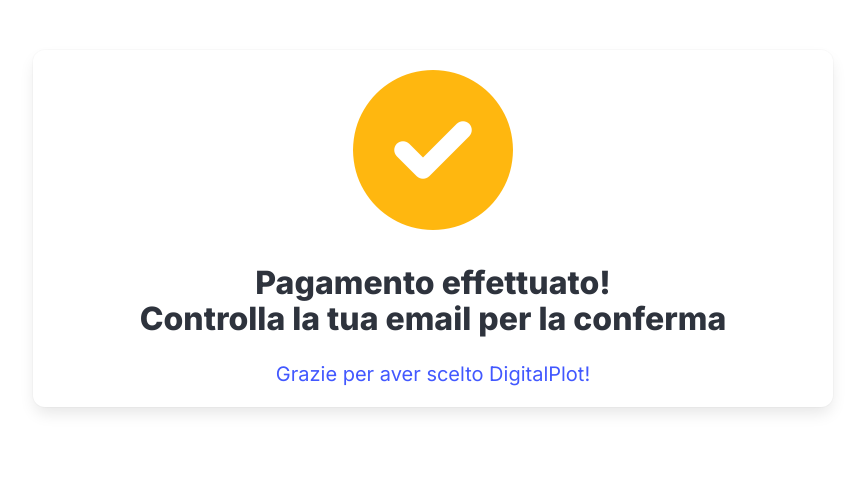
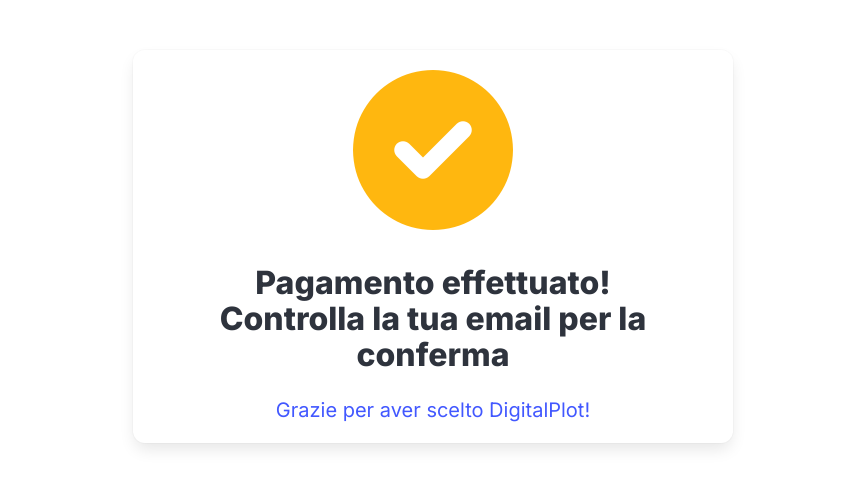
Before and after one commit to maikuITA/DigitalPlot, a PHP site: page /Progetto/Smarty/skeleton/confermapagamento.html in a window 1280 px wide. Shown: the part 76-564 px from the top of the page, without its empty margins (207-1072 px from the left). Run offline with PHP 8.4, Linux system fonts and the light colour scheme; some libraries are stand-ins or nearby versions.

Commit message:
Many fixes

```diff
--- a/Progetto/Smarty/skeleton/confermapagamento.css
+++ b/Progetto/Smarty/skeleton/confermapagamento.css
@@ -9,7 +9,7 @@
 
 .body-container > .card {
     width: 100%;
-    max-width: 800px;
+    max-width: 600px;
     height: 100%;
     max-height: inherit;
     display: flex;
--- a/Progetto/Smarty/skeleton/error404.css
+++ b/Progetto/Smarty/skeleton/error404.css
@@ -9,7 +9,7 @@
 
 .body-container > .card {
     width: 100%;
-    max-width: 800px;
+    max-width: 600px;
     height: 100%;
     max-height: inherit;
     display: flex;
```
